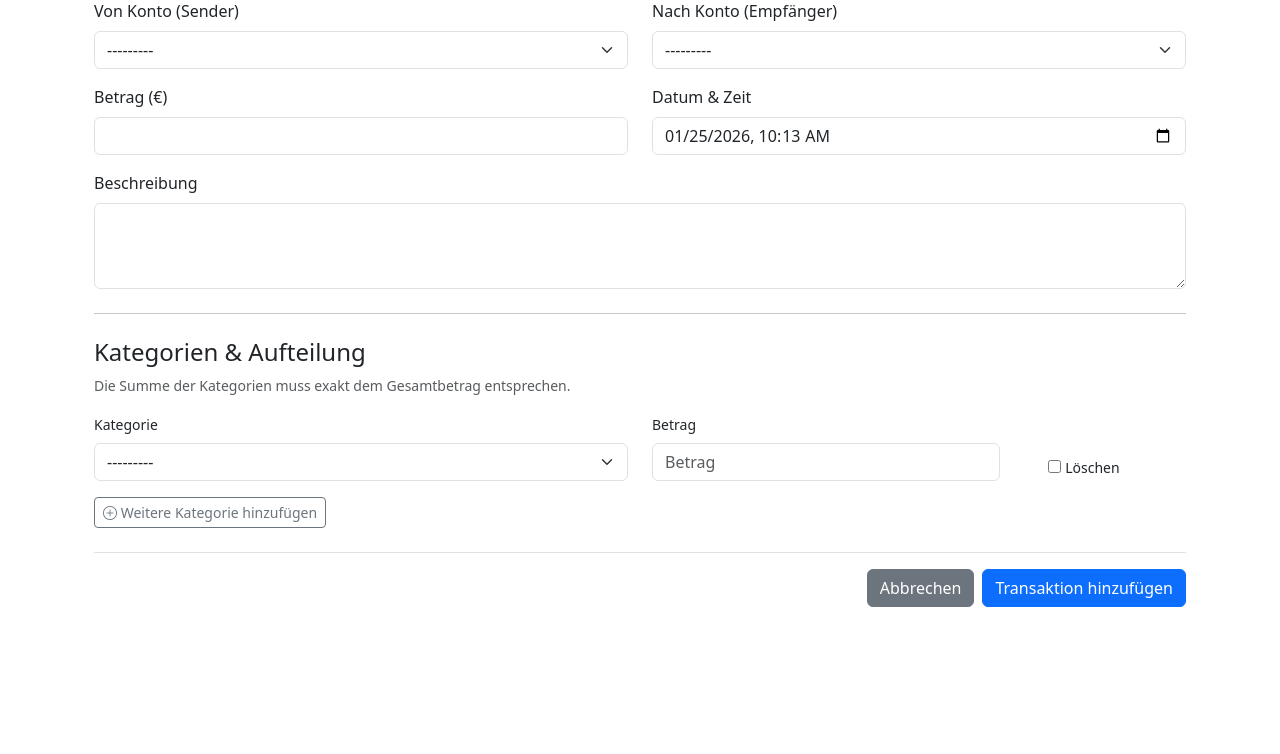
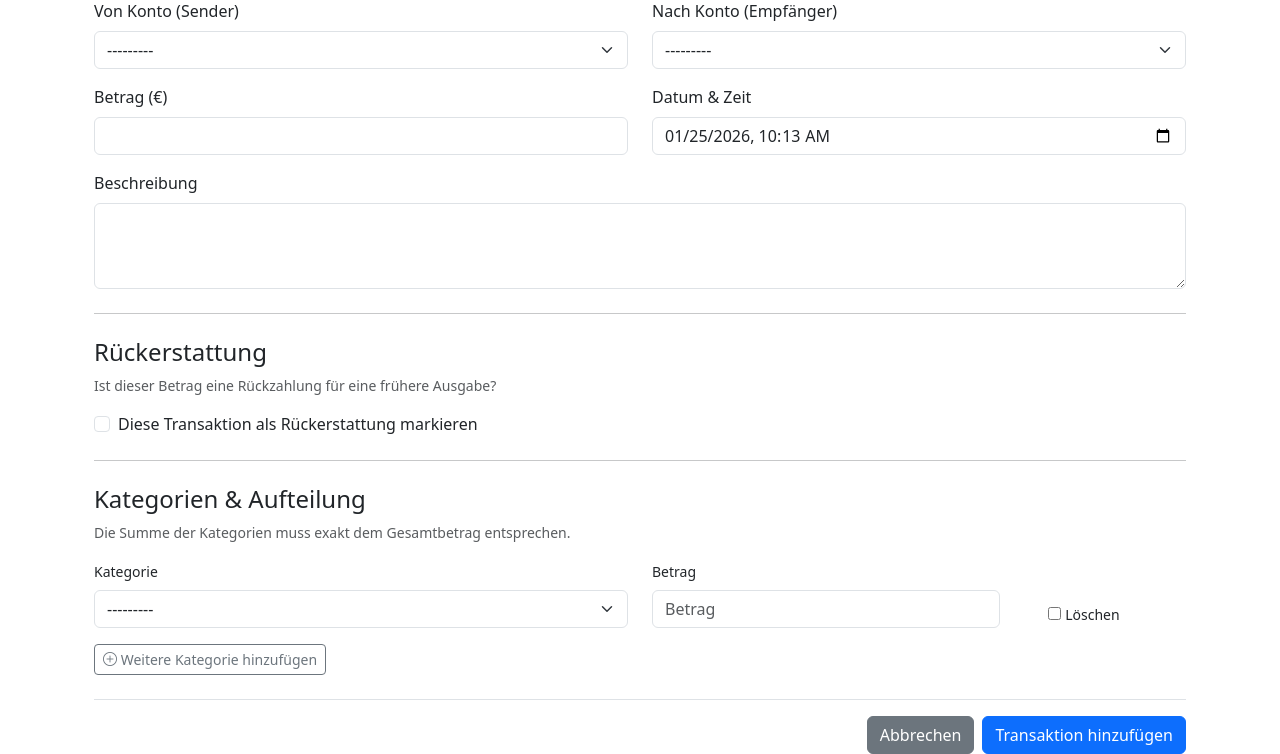
Before and after one commit to jjk4/opencent, a Django app: page /transaction_add/ in a window 1280 px wide. Shown: the part 170-924 px from the top of the page. Before the commit the page ends 777 px from the top, so only its background shows below. Run offline with Django 5.2, Linux system fonts and the light colour scheme; a user stored in the database is signed in; tables that the repository leaves empty hold one stand-in row (values such as "Sample post"); some libraries are stand-ins or nearby versions.

Commit message:
refunds from webinterface closes #13

```diff
--- a/manager/forms.py
+++ b/manager/forms.py
@@ -3,6 +3,19 @@ from django.forms import inlineformset_factory, BaseInlineFormSet
 from .models import Transaction, Account, Category, TransactionSplit
 
 class TransactionForm(forms.ModelForm):
+    is_refund = forms.BooleanField(
+        label="Ist eine Rückerstattung",
+        required=False,
+        widget=forms.CheckboxInput(attrs={'class': 'form-check-input'})
+    )
+
+    refund_links = forms.ModelMultipleChoiceField(
+        queryset=Transaction.objects.none(),
+        required=False,
+        label="Ursprüngliche Transaktion(en)",
+        widget=forms.SelectMultiple(attrs={'class': 'form-select', 'size': '5'})
+    )
+
     timestamp = forms.DateTimeField(
         label="Datum & Zeit",
         widget=forms.DateTimeInput(
@@ -43,17 +56,37 @@ class TransactionForm(forms.ModelForm):
         self.fields['sender'].choices = grouped_choices
         self.fields['receiver'].choices = grouped_choices
 
+        if user:
+            qs = Transaction.objects.filter(user=user).order_by('-timestamp')
+
+            if self.instance.pk:
+                qs = qs.exclude(pk=self.instance.pk)
+
+                has_refunds = self.instance.refund_transaction_refunds.exists()
+                self.fields['is_refund'].initial = has_refunds
+
+                if has_refunds:
+                    existing_refs = self.instance.refund_transaction_refunds.values_list('original_transaction_id', flat=True)
+                    self.fields['refund_links'].initial = existing_refs
+
+            self.fields['refund_links'].queryset = qs
+
     def clean(self):
         cleaned_data = super().clean()
         sender = cleaned_data.get('sender')
         receiver = cleaned_data.get('receiver')
         amount = cleaned_data.get('amount')
+        is_refund = cleaned_data.get('is_refund')
+        refund_links = cleaned_data.get('refund_links')
 
         if sender == receiver:
             raise forms.ValidationError("Sender und Empfänger können nicht identisch sein.")
 
         if amount and amount < 0:
              raise forms.ValidationError("Der Betrag darf nicht negativ sein.")
+
+        if is_refund and not refund_links:
+            self.add_error('refund_links', "Bitte wählen Sie mindestens eine ursprüngliche Transaktion aus.")
 
         return cleaned_data
 
--- a/manager/models.py
+++ b/manager/models.py
@@ -7,8 +7,8 @@ import os
 from django.core.validators import FileExtensionValidator
 
 class Transaction(models.Model):
-    sender = models.ForeignKey('Account', on_delete=models.CASCADE, related_name='sent_transactions', null=False, blank=False)
-    receiver = models.ForeignKey('Account', on_delete=models.CASCADE, related_name='received_transactions', null=False, blank=False)
+    sender = models.ForeignKey('Account', on_delete=models.CASCADE, related_name='sent_transactions', null=False, blank=False, db_index=True)
+    receiver = models.ForeignKey('Account', on_delete=models.CASCADE, related_name='received_transactions', null=False, blank=False, db_index=True)
     amount = models.DecimalField(decimal_places=2, max_digits=10)
     timestamp = models.DateTimeField()
     description = models.TextField(blank=True, null=True)
@@ -41,28 +41,6 @@ class Transaction(models.Model):
     @property
     def has_refunds(self):
         return self.original_transaction_refunds.exists()
-
-    # @property
-    # def remainder_of_refund(self):
-    #     """Berechnet den Rest einer Rückerstattungstransaktion, der nach der Rückerstattung noch übrig ist"""
-    #     amount = self.amount - sum(r.original_transaction.amount for r in self.refund_transaction_refunds.all())
-    #     if amount < 0:
-    #         return 0
-    #     else:
-    #         return amount
-
-    # @property
-    # def total_refunded_amount(self):
-    #     """Berechnet die Summe aller Erstattungen für diese Transaktion"""
-    #     return sum(r.refund_transaction.amount for r in self.original_transaction_refunds.all())
-
-    # @property
-    # def total_amount_after_refunds(self):
-    #     amount = self.amount - self.total_refunded_amount
-    #     if amount < 0:
-    #         return 0
-    #     else:
-    #         return amount
 
     @property
     def is_fully_refunded(self):
--- a/manager/templates/transactions/add.html
+++ b/manager/templates/transactions/add.html
@@ -63,6 +63,30 @@
         {{ form.description }}
         {% if form.description.errors %}
             <div class="text-danger small">{{ form.description.errors }}</div>
+        {% endif %}
+    </div>
+    <hr class="my-4">
+
+    <h4>Rückerstattung</h4>
+    <p class="text-muted small">Ist dieser Betrag eine Rückzahlung für eine frühere Ausgabe?</p>
+
+    <div class="mb-3">
+        <div class="form-check">
+            {{ form.is_refund }}
+            <label class="form-check-label" for="{{ form.is_refund.id_for_label }}">
+                Diese Transaktion als Rückerstattung markieren
+            </label>
+        </div>
+    </div>
+
+    <div id="refund-selection-container" style="display: none;" class="mb-3">
+        <label class="form-label small">Ursprüngliche Transaktion(en)</label>
+        {{ form.refund_links }}
+        <div class="form-text text-muted small">
+            Halten Sie Strg (Windows) oder Cmd (Mac) gedrückt, um mehrere Transaktionen auszuwählen.
+        </div>
+        {% if form.refund_links.errors %}
+            <div class="text-danger small">{{ form.refund_links.errors }}</div>
         {% endif %}
     </div>
 
@@ -176,6 +200,22 @@ document.addEventListener('DOMContentLoaded', function() {
 
         totalFormsInput.value = formCount + 1;
     });
+
+    const refundCheckbox = document.getElementById('{{ form.is_refund.id_for_label }}');
+    const refundContainer = document.getElementById('refund-selection-container');
+
+    function toggleRefundContainer() {
+        if (refundCheckbox.checked) {
+            refundContainer.style.display = 'block';
+        } else {
+            refundContainer.style.display = 'none';
+        }
+    }
+
+    if (refundCheckbox) {
+        toggleRefundContainer();
+        refundCheckbox.addEventListener('change', toggleRefundContainer);
+    }
 });
 </script>
 
--- a/manager/views.py
+++ b/manager/views.py
@@ -2,7 +2,7 @@ from django.shortcuts import render, redirect, get_object_or_404
 from django.http import HttpResponse
 from django.template import loader
 from django.contrib.auth.decorators import login_required
-from .models import Transaction, Account, Category
+from .models import Transaction, Account, Category, Refund
 from django.contrib.auth.models import User
 from .forms import TransactionForm, AccountForm, CategoryForm, TransactionSplitFormSet
 from datetime import datetime, timedelta
@@ -126,6 +126,19 @@ def calculate_refunds(request):
                 transaction.remainder_of_refund = 0
                 transaction.save()
     return
+
+def handle_refund_save(transaction, form):
+    is_refund = form.cleaned_data.get('is_refund')
+    refund_links = form.cleaned_data.get('refund_links')
+
+    Refund.objects.filter(refund_transaction=transaction).delete()
+
+    if is_refund and refund_links:
+        for original in refund_links:
+            Refund.objects.create(
+                original_transaction=original,
+                refund_transaction=transaction
+            )
 # ---------------------------------------------------------
 def first_run_setup(request):
     superuser = User.objects.filter(is_superuser=True).first()
@@ -225,6 +238,7 @@ def transaction_add(request):
             if formset.is_valid():
                 new_transaction.save()
                 formset.save()
+                handle_refund_save(new_transaction, form)
                 calculate_refunds(request)
                 return redirect('transactions')
     else:
@@ -256,6 +270,7 @@ def transaction_edit(request, transaction_id):
         if form.is_valid() and formset.is_valid():
             form.save()
             formset.save()
+            handle_refund_save(transaction, form)
             calculate_refunds(request)
             return redirect('transactions')
     else:
```
